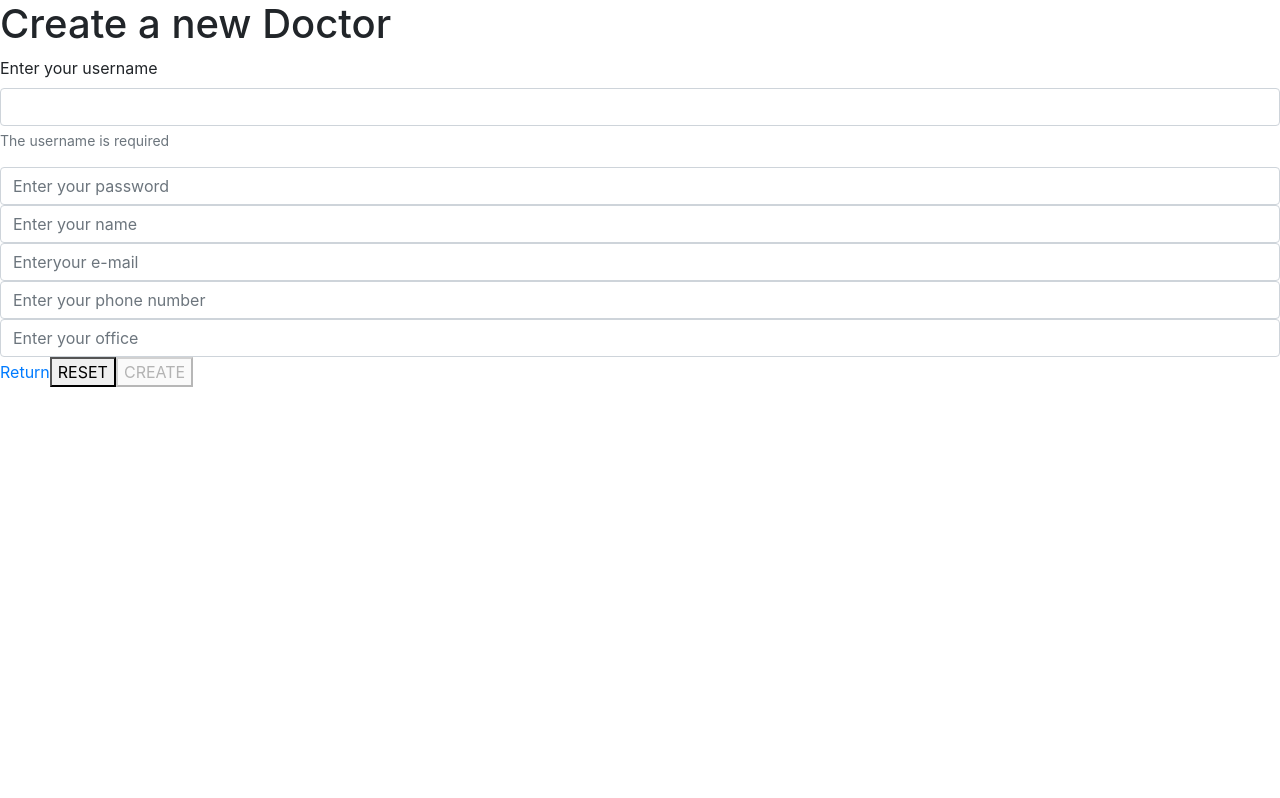
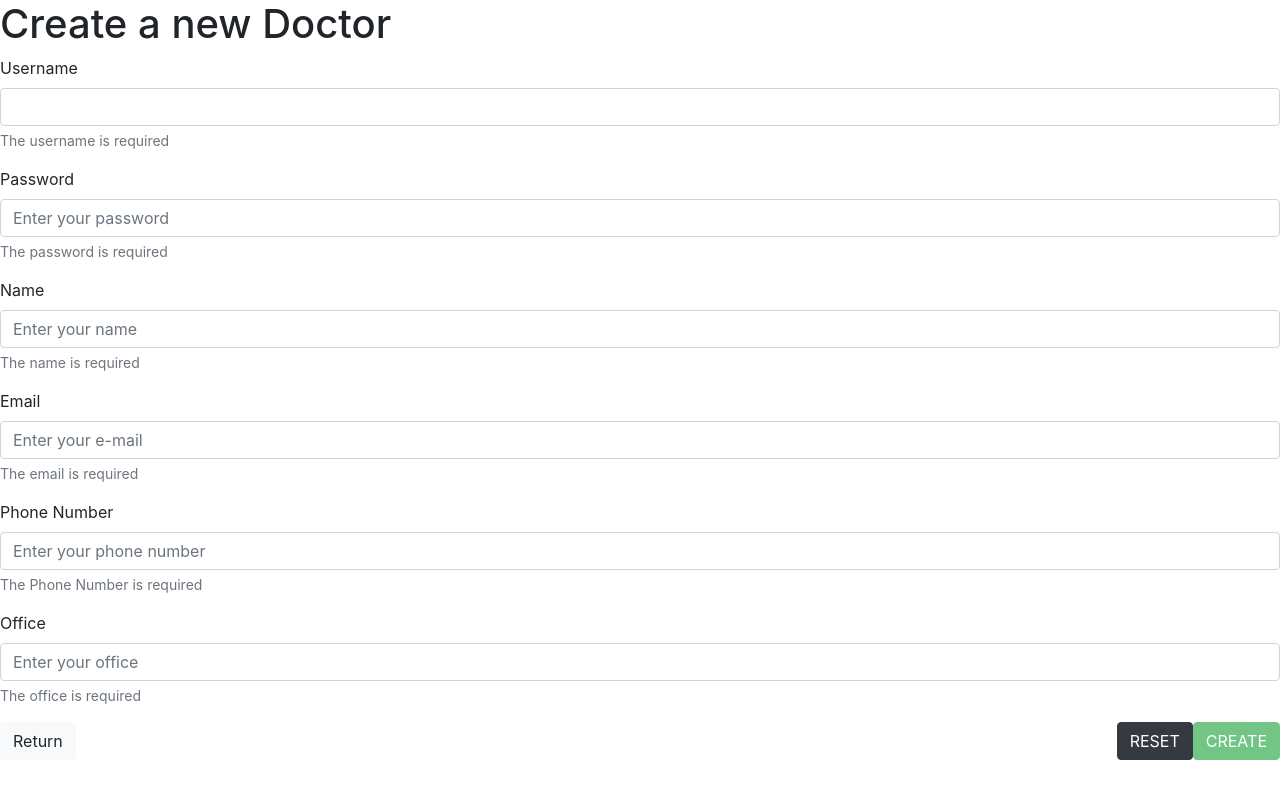
Before and after one commit to pfcouto/DAE-Project-MelodicHeartBeats-Frontend, a Nuxt app: page /doctors/create in a window 1280 px wide. Built offline with nearby package versions, Linux system fonts and the light colour scheme.

Commit message:
Create Pages for Users
Precisam de fazer npm install, e talvez mais comandos se este der erro... Nao sei que mais comandos tem de fazer, procurem uma dica quando correrem o npm install

```diff
--- a/package.json
+++ b/package.json
@@ -15,7 +15,8 @@
     "bootstrap": "^4.6.0",
     "bootstrap-vue": "^2.21.2",
     "core-js": "^3.15.1",
-    "nuxt": "^2.15.7"
+    "nuxt": "^2.15.7",
+    "vee-validate": "^3.4.14"
   },
   "devDependencies": {
     "@babel/eslint-parser": "^7.14.7",
--- a/pages/doctors/create.vue
+++ b/pages/doctors/create.vue
@@ -5,7 +5,7 @@
       <b-form-group
         id="username"
         description="The username is required"
-        label="Enter your username"
+        label="Username"
         label-for="username"
         :invalid-feedback="invalidUsernameFeedback"
         :state="isUsernameValid"
@@ -17,29 +17,62 @@
           trim
         ></b-input>
       </b-form-group>
+      <b-form-group
+        id="password"
+        description="The password is required"
+        label="Password"
+        label-for="password"
+        :invalid-feedback="invalidPasswordFeedback"
+        :state="isPasswordValid"
+      >
         <b-input
           v-model="password"
           :state="isPasswordValid"
           required
           placeholder="Enter your password"
         />
+      </b-form-group>
+      <b-form-group
+        id="name"
+        description="The name is required"
+        label="Name"
+        label-for="name"
+        :invalid-feedback="invalidNameFeedback"
+        :state="isNameValid"
+      >
         <b-input
           v-model.trim="name"
           :state="isNameValid"
           required
           placeholder="Enter your name"
         />
+      </b-form-group>
       <!-- <b-form-datepicker id="birthDate" v-model="birthDate"></b-form-datepicker> -->
-
+      <b-form-group
+        id="email"
+        description="The email is required"
+        label="Email"
+        label-for="email"
+        :invalid-feedback="invalidEmailFeedback"
+        :state="isEmailValid"
+      >
         <b-input
           ref="email"
           v-model.trim="email"
           :state="isEmailValid"
           required
           pattern=".+@my.ipleiria.pt"
-        placeholder="Enter
-your e-mail"
+          placeholder="Enter your e-mail"
         />
+      </b-form-group>
+      <b-form-group
+        id="phoneNumber"
+        description="The Phone Number is required"
+        label="Phone Number"
+        label-for="phoneNumber"
+        :invalid-feedback="invalidPhoneNumberFeedback"
+        :state="isPhoneNumberValid"
+      >
         <b-input
           ref="phoneNumber"
           v-model.trim="phoneNumber"
@@ -47,7 +80,15 @@ your e-mail"
           required
           placeholder="Enter your phone number"
         />
-
+      </b-form-group>
+      <b-form-group
+        id="office"
+        description="The office is required"
+        label="Office"
+        label-for="office"
+        :invalid-feedback="invalidOfficeback"
+        :state="isOfficeValid"
+      >
         <b-input
           ref="office"
           v-model.trim="office"
@@ -55,11 +96,22 @@ your e-mail"
           required
           placeholder="Enter your office"
         />
+      </b-form-group>
 
       <p v-show="errorMsg" class="text-danger">{{ errorMsg }}</p>
-      <nuxt-link to="/doctors">Return</nuxt-link>
-      <button type="reset" @click="reset">RESET</button>
-      <button :disabled="!isFormValid" @click.prevent="create">CREATE</button>
+      <nuxt-link to="/doctors">
+        <b-button variant="light"> Return </b-button>
+      </nuxt-link>
+      <div style="float: right">
+        <b-button variant="dark" type="reset" @click="reset"> RESET </b-button>
+        <b-button
+          variant="success"
+          :disabled="!isFormValid"
+          @click.prevent="create"
+        >
+          CREATE
+        </b-button>
+      </div>
     </form>
   </div>
 </template>
@@ -67,22 +119,23 @@ your e-mail"
 export default {
   data() {
     return {
+      doctor: {
         username: null,
         password: null,
         name: null,
         email: null,
         phoneNumber: null,
-      office: null,
+        office: null
+      },
       errorMsg: false
     }
   },
-
   computed: {
     invalidUsernameFeedback() {
-      if (!this.username) {
+      if (!this.doctor.username) {
         return null
       }
-      const usernameLen = this.username.length
+      const usernameLen = this.doctor.username.length
       if (usernameLen < 3 || usernameLen > 15) {
         return 'The username must be between [3, 15] characters.'
       }
@@ -95,51 +148,91 @@ export default {
       return this.invalidUsernameFeedback === ''
     },
 
-    isPasswordValid() {
-      if (!this.password) {
-        return null
-      }
-      const passwordLen = this.password.length
-      if (passwordLen < 3 || passwordLen > 255) {
-        return false
-      }
-      return true
-    },
-    isNameValid() {
-      if (!this.name) {
-        return null
-      }
-      const nameLen = this.name.length
-      if (nameLen < 3 || nameLen > 25) {
-        return false
-      }
-      return true
-    },
-    isEmailValid() {
-      if (!this.email) {
+    invalidPasswordFeedback() {
+      if (!this.doctor.password) {
         return null
       }
 
-      // asks the component if it’s valid. We don’t need to use a regex for
-      // the e-mail. The input field already does the job for us, because it is of type
-      // “email” and validates that the user writes an e-mail that belongs to the domain
-      // of IPLeiria.
+      const passwordLen = this.doctor.password.length
+
+      if (passwordLen < 3 || passwordLen > 255) {
+        return 'The password must be between [3, 255] characters.'
+      }
+      return ''
+    },
+
+    isPasswordValid() {
+      if (this.invalidPasswordFeedback === null) {
+        return null
+      }
+      return this.invalidPasswordFeedback === ''
+    },
+
+    invalidNameFeedback() {
+      if (!this.doctor.name) {
+        return null
+      }
+      const nameLen = this.doctor.name.length
+      if (nameLen < 3 || nameLen > 50) {
+        return 'The name must be between [3, 50] characters.'
+      }
+      return ''
+    },
+    isNameValid() {
+      if (this.invalidNameFeedback === null) {
+        return null
+      }
+      return this.invalidNameFeedback === ''
+    },
+    invalidEmailFeedback() {
+      if (!this.doctor.name) {
+        return null
+      }
+      const nameLen = this.doctor.name.length
+      if (nameLen < 3 || nameLen > 50) {
+        return 'The name must be between [3, 50] characters.'
+      }
+      return ''
+    },
+    isEmailValid() {
+      if (!this.doctor.email) {
+        return null
+      }
       return this.$refs.email.checkValidity()
     },
-    isPhoneNumberValid() {
-      if (!this.phoneNumber) {
+    invalidPhoneNumberFeedback() {
+      if (!this.doctor.phoneNumber) {
         return null
       }
-      if (this.phoneNumber.length !== 9) {
-        return false
+      if (this.doctor.phoneNumber.length !== 9) {
+        return 'The Phone Number must have exactly 9 characters'
       }
-      return true
+      return ''
     },
-    isOfficeValid() {
-      if (!this.office) {
+
+    isPhoneNumberValid() {
+      if (this.invalidPhoneNumberFeedback === null) {
         return null
       }
-      return true
+      return this.invalidPhoneNumberFeedback === ''
+    },
+
+    invalidOfficeFeedback() {
+      if (!this.doctor.office) {
+        return null
+      }
+      const officeLen = this.doctor.office.length
+      if (officeLen < 3 || officeLen > 5) {
+        return 'The Phone Number must be between 3 and 5 characters'
+      }
+      return ''
+    },
+
+    isOfficeValid() {
+      if (this.invalidPhoneNumberFeedback === null) {
+        return null
+      }
+      return this.invalidPhoneNumberFeedback === ''
     },
 
     isFormValid() {
@@ -164,26 +257,13 @@ export default {
       return true
     }
   },
-  // created() {
-  //   this.$axios.$get('/api/courses').then((courses) => {
-  //     this.courses = courses
-  //   })
-  // },
   methods: {
     reset() {
       this.errorMsg = false
     },
     create() {
       this.$axios
-        .$post('/api/doctors', {
-          username: this.username,
-          password: this.password,
-          name: this.name,
-          birthDate: this.birthDate,
-          email: this.email,
-          phoneNumber: this.phoneNumber,
-          office: this.office
-        })
+        .$post('/api/doctors', this.doctor)
         .then(() => {
           this.$router.push('/doctors')
         })
```
Also changed, not shown: 2 other files (tests, documents, lock files or other folders). Lines whose indentation alone changed are shown as unchanged.
